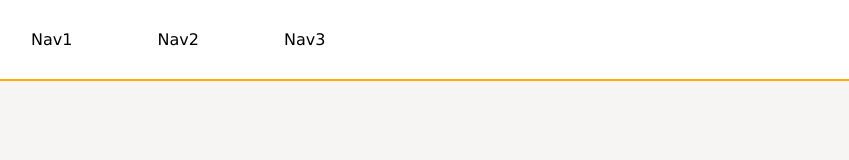
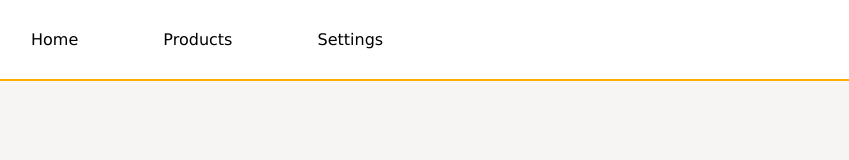
Before and after one commit to ElvisVarcar/Practice, a plain HTML site: page index.html in a window 1280 px wide. Shown: the top 160 px of the page, without its empty margins (109-958 px from the left). Drawn offline with Linux system fonts and the light colour scheme.

Commit message:
First Comit - Test
Test

```diff
--- a/index.html
+++ b/index.html
@@ -11,9 +11,9 @@
     <header>
         <div class="nav">
             <ul>
-                <li>Nav1</li>
-                <li>Nav2</li>
-                <li>Nav3</li>
+                <li>Home</li>
+                <li>Products</li>
+                <li>Settings</li>
             </ul>
         </div>
     </header>
```
